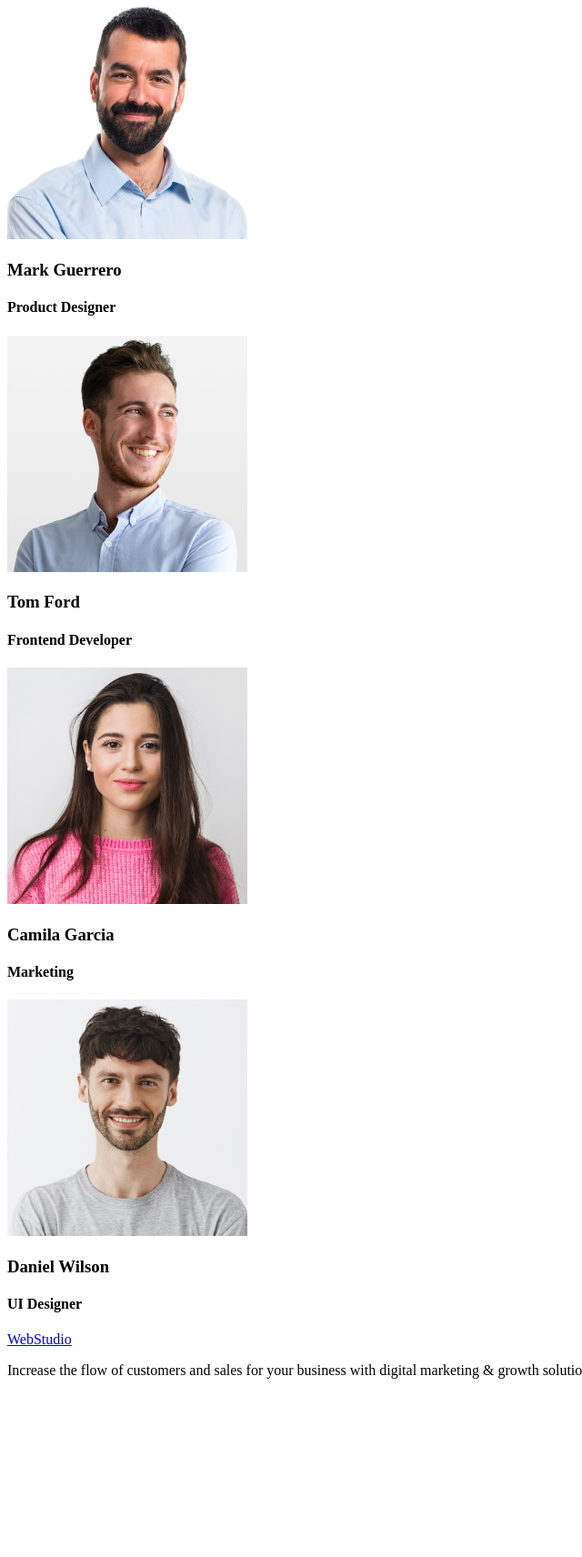
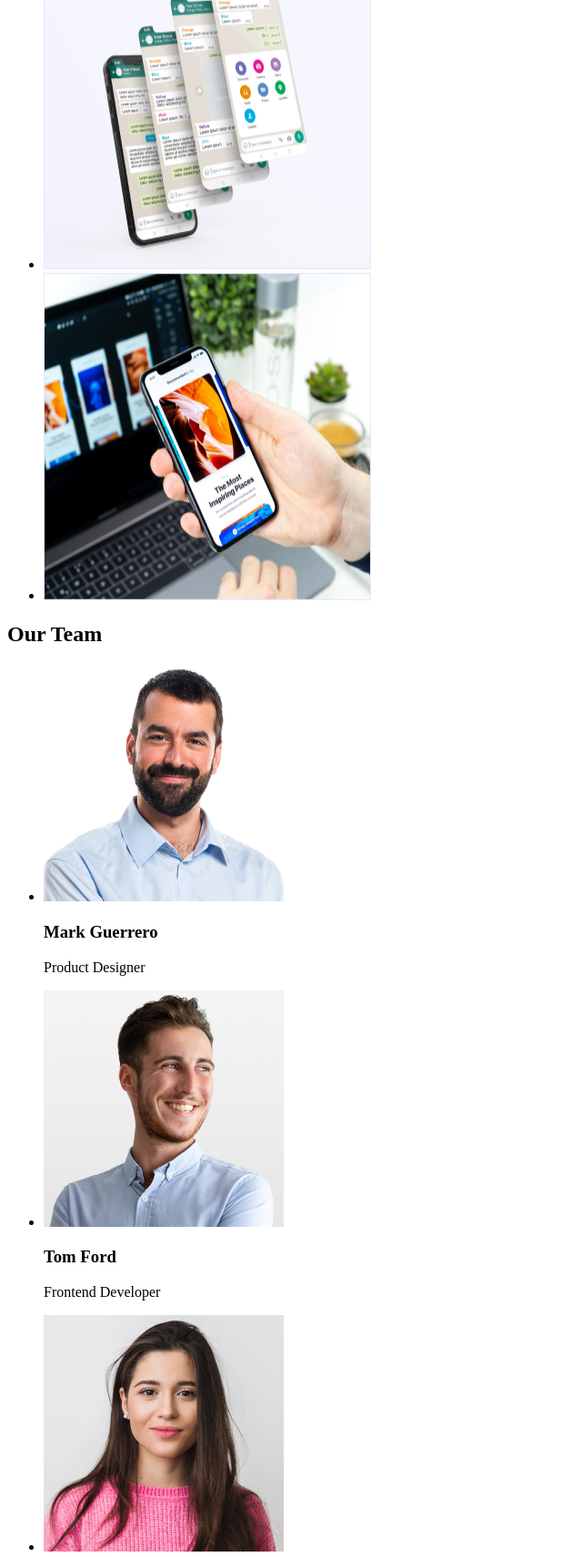
Before and after one commit to AsyaDev14/goit-markup-hw-01, a plain HTML site: page index.html in a window 1280 px wide. Shown: the part 1088-2800 px from the top of the page at 91% size, without its empty margins (0-640 px from the left). Before the commit the page ends 2620 px from the top, so only its background shows below. Drawn offline with Linux system fonts and the light colour scheme.

Commit message:
main section update

```diff
--- a/index.html
+++ b/index.html
@@ -41,7 +41,7 @@
     <!-- hero section 1-->
       <section>
         <h1>
-          Effective Solutionsfor Your Business
+          Effective Solutions for Your Business
         </h1>
         <button type="button">Order Service</button>
       </section>
@@ -68,44 +68,46 @@
         </li>
       </ul>
     </section>
-    <!-- what are we do section -->
+    <!-- what are we do section 3 -->
     <section>
       <h2>What are we doing</h2>
+      <ul>
+        <li>
       <img src="./images/computer.jpg" alt="computer" width="360" height="360">
+        </li>
+        <li>
       <img src="./images/phone2.jpg" alt="phoneApp" width="360" height="360">
-      <img src="./images/phone3.jpg" alt="phoneApp" width="360" height="360">
+        </li>
+        <li>
+          <img src="./images/phone3.jpg" alt="phoneApp" width="360" height="360">
+        </li>
+      </ul>
     </section>
-    <!-- team section -->
+    <!-- team section 4-->
     <section>
       <h2>Our Team</h2>
-      <div>
-        <img src="./images/team1.jpg" alt="Product Designer" width="264" height="260">
-        <div>
+      <ul>
+        <li>
+          <img src="./images/team1.jpg" alt="Product Designer" width="264" height="260">
           <h3>Mark Guerrero</h3>
-          <h4>Product Designer</h4>
-        </div>
-      </div>
-      <div>
-        <img src="./images/team2.jpg" alt="Developer" width="264" height="260">
-        <div>
+          <p>Product Designer</p>
+        </li>
+        <li>
+          <img src="./images/team2.jpg" alt="Developer" width="264" height="260">
           <h3>Tom Ford</h3>
-          <h4>Frontend Developer</h4>
-        </div>
-      </div>
-      <div>
-        <img src="./images/team3.jpg" alt="Marketing" width="264" height="260">
-        <div>
+          <p>Frontend Developer</p>
+        </li>
+        <li>
+          <img src="./images/team3.jpg" alt="Marketing" width="264" height="260">
           <h3>Camila Garcia</h3>
-          <h4>Marketing</h4>
-        </div>
-      </div>
-      <div>
-        <img src="./images/team4.jpg" alt="UI Designer" width="264" height="260">
-        <div>
+          <p>Marketing</p>
+        </li>
+        <li>
+          <img src="./images/team4.jpg" alt="UI Designer" width="264" height="260">
           <h3>Daniel Wilson</h3>
-          <h4>UI Designer</h4>
-        </div>
-      </div>
+          <p>UI Designer</p>
+        </li>
+      </ul>
     </section>
   </main>
   <footer>
```
